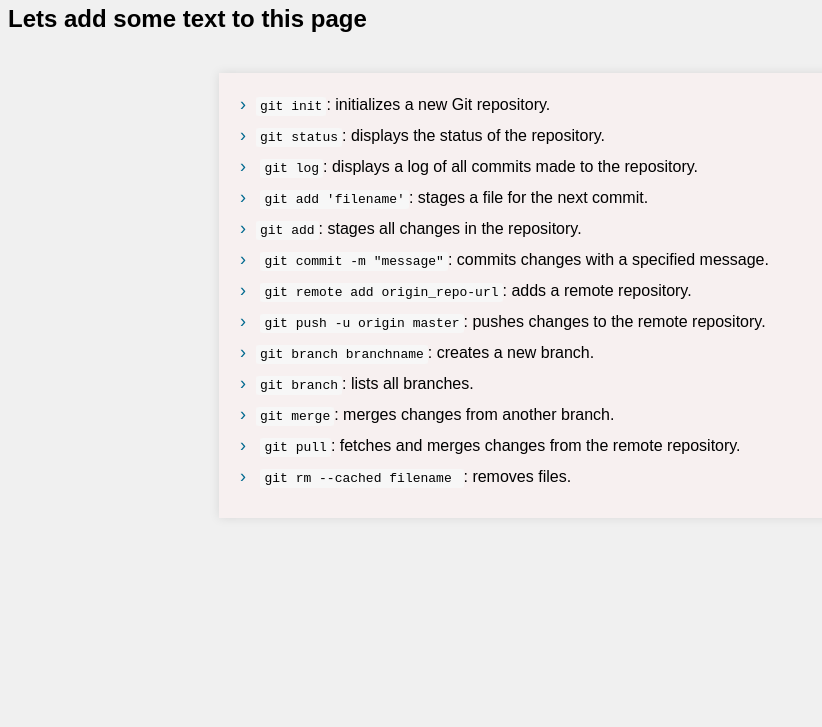
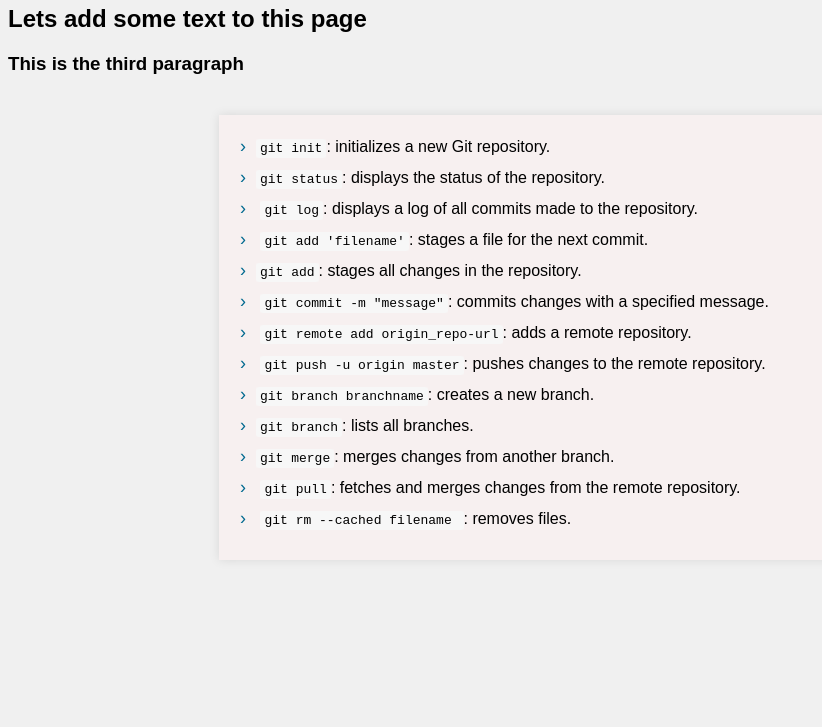
Before and after one commit to Pankani1/git, a plain HTML site: page index.html in a window 1280 px wide. Shown: the part 73-800 px from the top of the page, without its empty margins (0-822 px from the left). Drawn offline with Linux system fonts and the light colour scheme.

Commit message:
third commit

```diff
--- a/index.html
+++ b/index.html
@@ -9,6 +9,7 @@
   <body>
     <h1>Git Commands</h1>
     <h2>Lets add some text to this page</h2>
+    <h3>This is the third paragraph</h3>
     <div class="git-commands">
       <ul>
         <li><code>git init</code>: initializes a new Git repository.</li>
```
